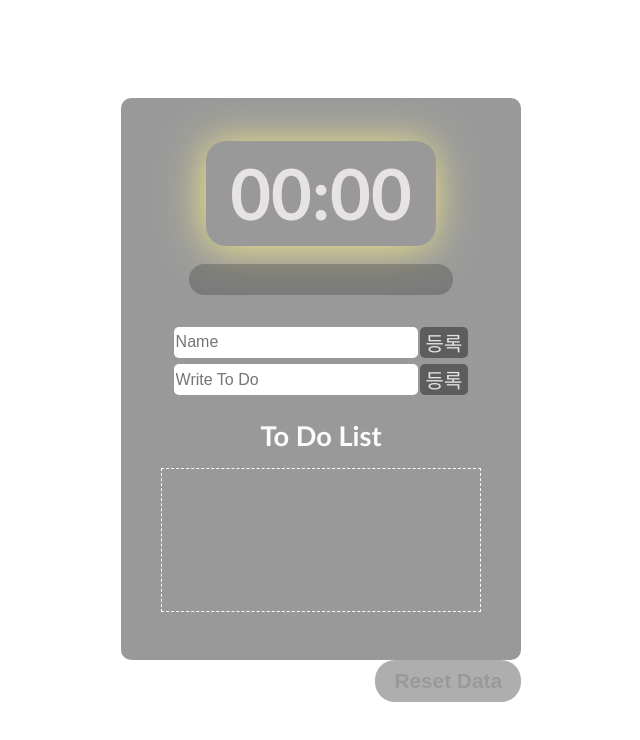
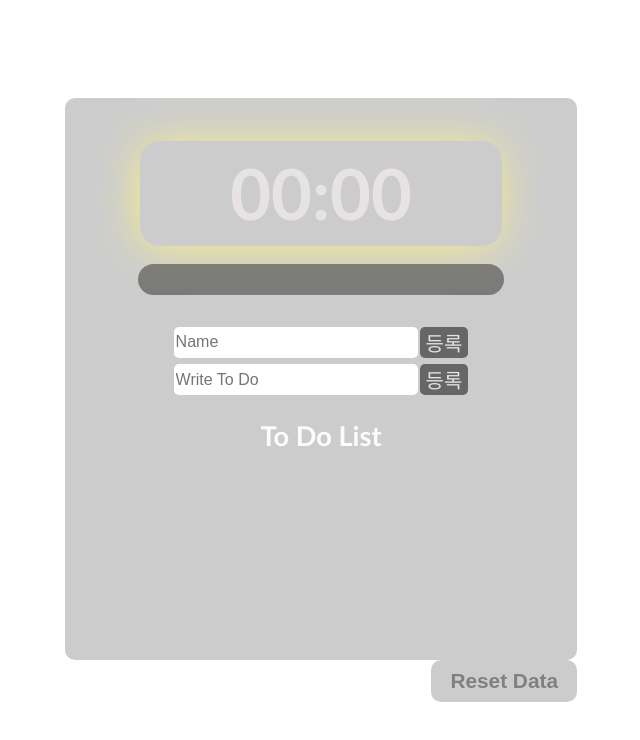
Before and after one commit to dlwlsdn201/ToDoList, a website built with Parcel: page index.html in a window 1280 px wide. Shown: the whole page, without its empty margins (319-959 px from the left). Built offline with nearby package versions, Linux system fonts and the light colour scheme.

Commit message:
Reset 버튼 애니메이션 추가 + 전체적인 요소 크기 축소 _ closed #26 closed #30

```diff
--- a/css/index.scss
+++ b/css/index.scss
@@ -26,19 +26,33 @@ body {
     justify-content: center;
     align-items: center;
     animation: fadeIn2 1.8s forwards;
-    width: 25em;
+    width: 32em;
     font-family: "Gill Sans", "Gill Sans MT", Calibri, "Trebuchet MS",
     sans-serif;
 }
 
+.contentsWrapper {
+    display: flex;
+    // position: relative;
+    flex-flow: column nowrap;
+    justify-content: center;
+    align-items: center;
+    background: rgba(0, 0, 0, 0.2);
+    height: auto;
+    box-sizing: border-box;
+    padding: 2em 2em;
+    border-radius: 10px;
+    width: 100%;
+}
+
 .js-weather {
-    background: rgba(0, 0, 0, 0.2);
+    background: rgba(0, 0, 0, 0.4);
     display: flex;
     position: relative;
     justify-content: space-around;
     height: auto;
     font-size: 1.3em;
-    width: 70%;
+    width: 75%;
     line-height: 1.7em;
     // border-top: 0.5px solid white;
     // border-right: 1px solid white;
@@ -57,7 +71,7 @@ body {
     }
 
     .place i {
-        color: #f5f0b2
+        color: #f5f0b2;
     }
 }
 
@@ -73,6 +87,8 @@ body {
     border-radius: 20px;
     font-size: 2.2rem;
     color: #e7e3e3;
+    text-align: center;
+    width: 70%;
     animation: shadowFadeIn 4s linear 0.5s infinite alternate;
     font-family: "Gill Sans", "Gill Sans MT", Calibri, "Trebuchet MS",
         sans-serif;
@@ -103,20 +119,6 @@ body {
 
 .userForm {
     margin-top: 2em;
-}
-
-.contentsWrapper {
-    display: flex;
-    // position: relative;
-    flex-flow: column nowrap;
-    justify-content: center;
-    align-items: center;
-    background: rgba(0, 0, 0, 0.4);
-    height: auto;
-    box-sizing: border-box;
-    padding: 2em 2em;
-    border-radius: 10px;
-    width: 100%;
 }
 
 .bgImage {
@@ -204,23 +206,22 @@ button {
 }
 
 .resetBtn {
-    z-index:-1;
-    background-color: rgba(0, 0, 0, 0.4);
+    background-color: rgba(0, 0, 0, 0.2);
     height: 2em;
     width: 7em;
     align-self: flex-end;
     outline: none;
-    border-radius: 20px;
+    border-radius: 10px;
     font-size: 1.3em;
     font-weight: bold;
-    opacity: 0.8;
     color: #808080;
 
     &:hover {
         // color: white;
-        // opacity: 1;
+
+        background:rgba(0, 0, 0, 0.61);
         cursor: pointer;
-        animation: buttonOn 0.1s 0.1s forwards ease-in-out;
+        animation: buttonOn 0.1s 0.05s forwards ease-in-out;
     }
 
 }
@@ -267,13 +268,13 @@ button {
 
 .toDoList {
     box-sizing: border-box;
-    border: 1px dashed;
-    width: 95%;
+    width: 80%;
     min-height: 8em;
     height: 9em;
     padding: 0.5em 0;
     padding-left: 0.5em;
     padding-right: 0.1em;
+
     // overflow-y: visible;
 }
 
@@ -324,10 +325,9 @@ button {
 
 @keyframes buttonOn {
     0%{
-        color: #808080;
+        color: #6d6d6d;
     }100%{
         color: white;
-        opacity: 1;
 
     }
 }
```
Also changed, not shown: css/index.css, 1 other file.
